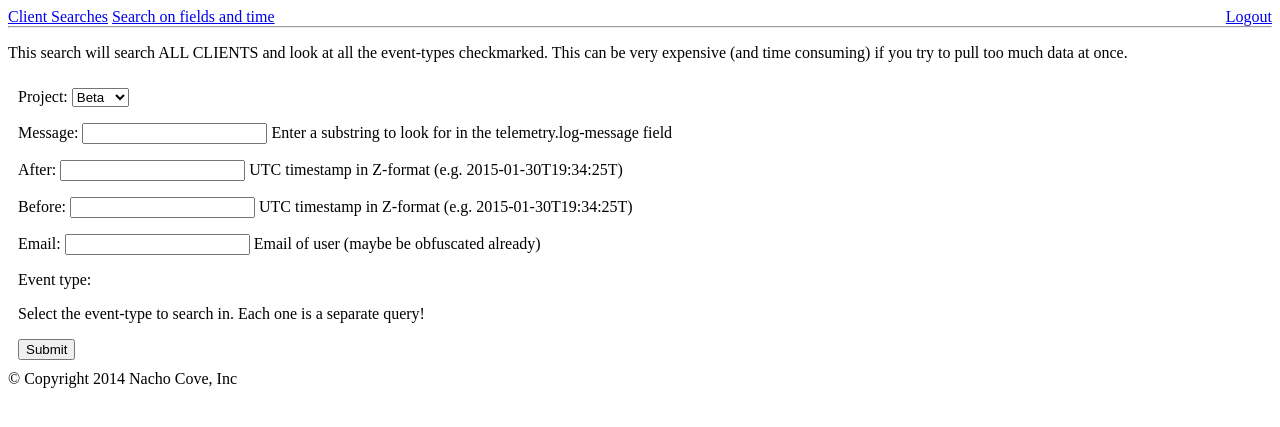
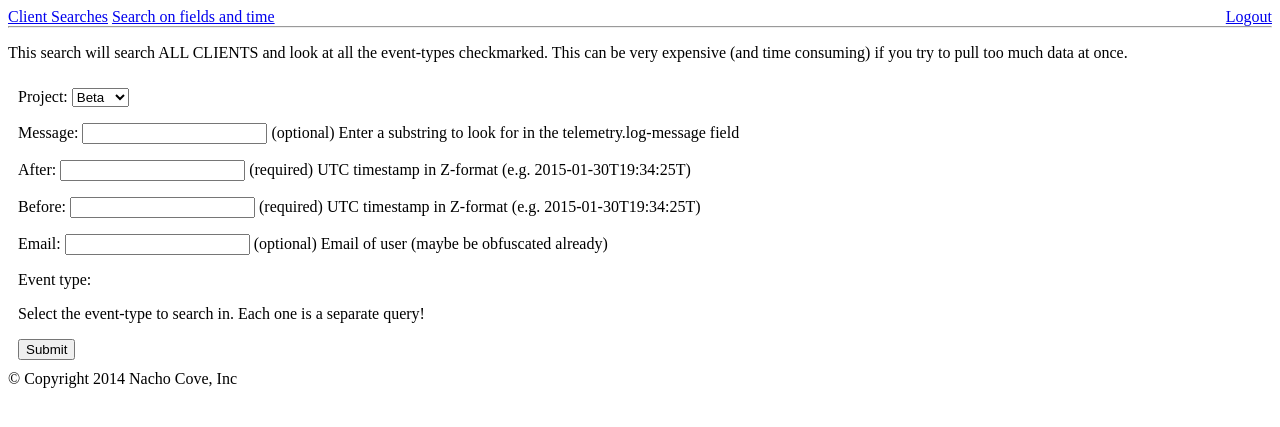
Before and after one commit to nachocove/Telemetry, a Django app: page /bugfix/search/ in a window 1280 px wide. Shown: the top 427 px of the page. Run offline with Django 3.2, Linux system fonts and the light colour scheme; parts of the project's set-up code (start-up, migrations or seed data) failed here and were passed over.

Commit message:
allow searching without message, allowing us to effectively ask "give me all records of type <event_type> for user <email>" Fix nachocove/qa#11

```diff
--- a/Viewer/Bugfix/views.py
+++ b/Viewer/Bugfix/views.py
@@ -28,7 +28,7 @@ from boto.dynamodb2.exceptions import DynamoDBError
 from misc import events
 from PyWBXMLDecoder.ASCommandResponse import ASCommandResponse
 from AWS.query import Query
-from AWS.selectors import SelectorEqual, SelectorLessThanEqual, SelectorBetween, SelectorContains
+from AWS.selectors import SelectorEqual, SelectorLessThanEqual, SelectorBetween, SelectorContains, SelectorGreaterThanEqual
 from AWS.tables import TelemetryTable
 from monitors.monitor_base import Monitor
 from misc.support import Support
@@ -533,10 +533,10 @@ def event_choices():
 class SearchForm(forms.Form):
     EVENT_CHOICES = event_choices()
     project = forms.ChoiceField(choices=[(x, x.capitalize()) for x in projects])
-    message = forms.CharField(help_text="Enter a substring to look for in the telemetry.log-message field")
-    after = forms.CharField(help_text="UTC timestamp in Z-format (e.g. 2015-01-30T19:34:25T)")
-    before = forms.CharField(help_text="UTC timestamp in Z-format (e.g. 2015-01-30T19:34:25T)")
-    email = forms.CharField(help_text="Email of user (maybe be obfuscated already)", required=False)
+    message = forms.CharField(help_text="(optional) Enter a substring to look for in the telemetry.log-message field", required=False)
+    after = forms.CharField(help_text="(required) UTC timestamp in Z-format (e.g. 2015-01-30T19:34:25T)")
+    before = forms.CharField(help_text="(required) UTC timestamp in Z-format (e.g. 2015-01-30T19:34:25T)")
+    email = forms.CharField(help_text="(optional) Email of user (maybe be obfuscated already)", required=False)
 
     event_type = forms.MultipleChoiceField(choices=EVENT_CHOICES, widget=forms.CheckboxSelectMultiple(),
                                            help_text="Select the event-type to search in. Each one is a separate query!")
@@ -622,12 +622,19 @@ def search_results(request, project, after, before):
         query = Query()
         query.limit = 100000
         query.add('event_type', SelectorEqual(event_type))
-        query.add_range('uploaded_at', after, before)
+        if after and before:
+            query.add_range('uploaded_at', after, before)
+        elif after:
+            query.add('uploaded_at', SelectorGreaterThanEqual(after))
+        elif before:
+            query.add('uploaded_at', SelectorLessThanEqual(after))
         for k in request.GET:
             if k in ('event_type', 'email'):
                 continue
 
             search = request.GET[k]
+            if not search:
+                continue  # don't allow empty values
             if k == 'message':
                 if event_type == 'SUPPORT':
                     k = "support"
@@ -669,6 +676,7 @@ def search_results(request, project, after, before):
                                                    'timestamp': event['timestamp'],
                                                    'span': 1,
                                                    'project': project})
+        event['class'] = event['event_type'].lower()
 
     params = [{'key': 'after', 'value': str(after)},
               {'key': 'before', 'value': str(before)},
--- a/Viewer/templates/search_results.html
+++ b/Viewer/templates/search_results.html
@@ -20,14 +20,16 @@
             <tr>
                 <th>Client ID</th>
                 <th>Uploaded At</th>
+                <th>Event Type</th>
                 <th>Message</th>
             </tr>
             </thead>
             <tbody>
             {% for result in search_results %}
-                <tr id="{{ result.id}}">
+                <tr id="{{ result.id }}" class="{{ result.class }}">
                     <td class="cell">{{ result.client }}</td>
                     <td class="cell"><br/><a href="{{result.url}}" title="Click for Telemetry" target="_blank">{{ result.uploaded_at }}</a></td>
+                    <td class="cell">{{ result.event_type }}</td>
                     <td class="cell">{{ result.message }}</td>
                 </tr>
             {% endfor %}
```
